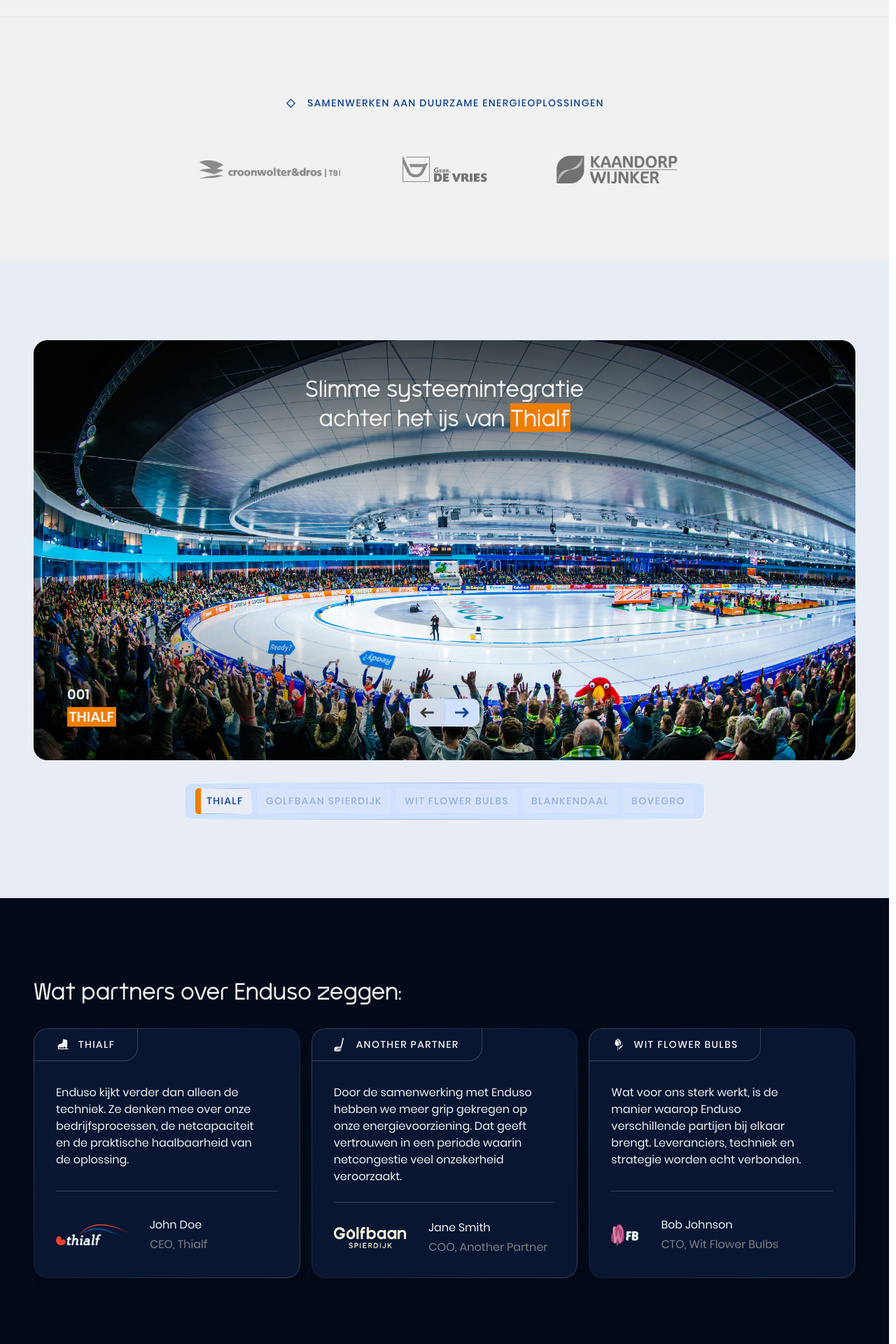
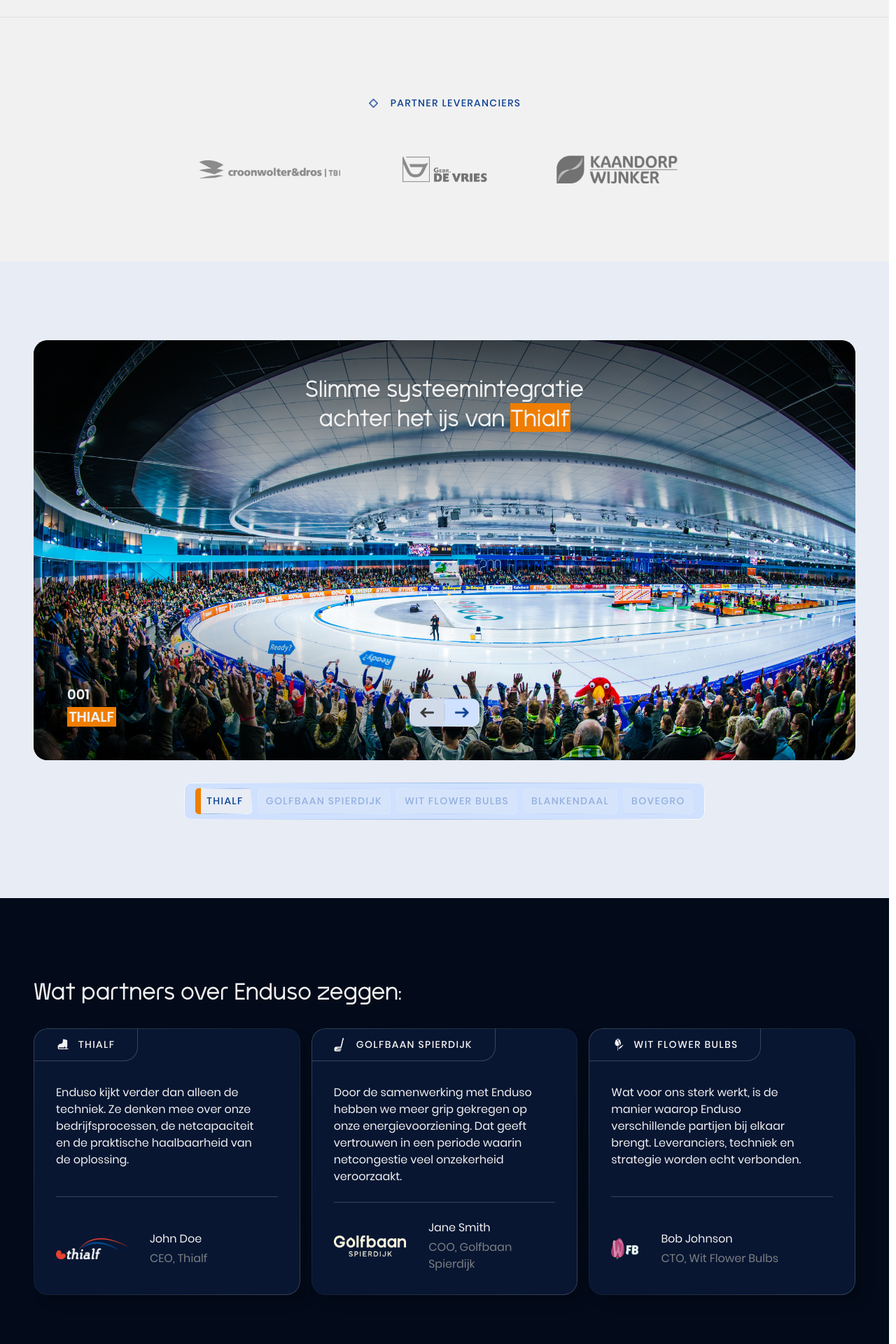
Before and after one commit to bijldavid/enduso-website, a Nuxt app: page / in a window 1280 px wide. Shown: the part 1560-3480 px from the top of the page at 70% size. Built offline with nearby package versions, Linux system fonts and the light colour scheme.

Commit message:
small fixes

```diff
--- a/app/components/AppHeader.vue
+++ b/app/components/AppHeader.vue
@@ -161,20 +161,20 @@
 }
 
 header.is-scrolled .container .logo-container .logo-text {
-  scale: 0;
+  scale: 0.1;
   opacity: 0;
 }
 
 header .container .logo-container .logo-mark {
   width: 45%;
   margin-left: 10%;
-  translate: 0;
+  translate: 0 0;
   transition: width .3s ease, translate .3s ease;
 }
 
 header.is-scrolled .container .logo-container .logo-mark {
   width: 30%;
-  translate: 0 60%;
+  translate: 0 65%;
 }
 
 header .container nav {
--- a/app/components/sections/Partners.vue
+++ b/app/components/sections/Partners.vue
@@ -1,7 +1,7 @@
 <template>
     <section id="partners">
         <div class="container">
-            <h2 class="sub-title">Samenwerken aan duurzame energieoplossingen</h2>
+            <h2 class="sub-title">Partner leveranciers</h2>
             <div>
                 <div>
                     <img src="/images/croonwolter&dros-gray.png" alt="Croonwolter & Dros">
--- a/app/components/sections/Testimonials.vue
+++ b/app/components/sections/Testimonials.vue
@@ -44,11 +44,11 @@
     },
     {
         id: 2,
-        label: 'Another Partner',
+        label: 'Golfbaan Spierdijk',
         icon: '/images/spierdijk-icon.png',
         testimonial: 'Door de samenwerking met Enduso hebben we meer grip gekregen op onze energievoorziening. Dat geeft vertrouwen in een periode waarin netcongestie veel onzekerheid veroorzaakt. ',
         name: 'Jane Smith',
-        role: 'COO, Another Partner',
+        role: 'COO, Golfbaan Spierdijk',
         image: '/images/golfbaanspierdijk-white.png'
     },
     {
```
